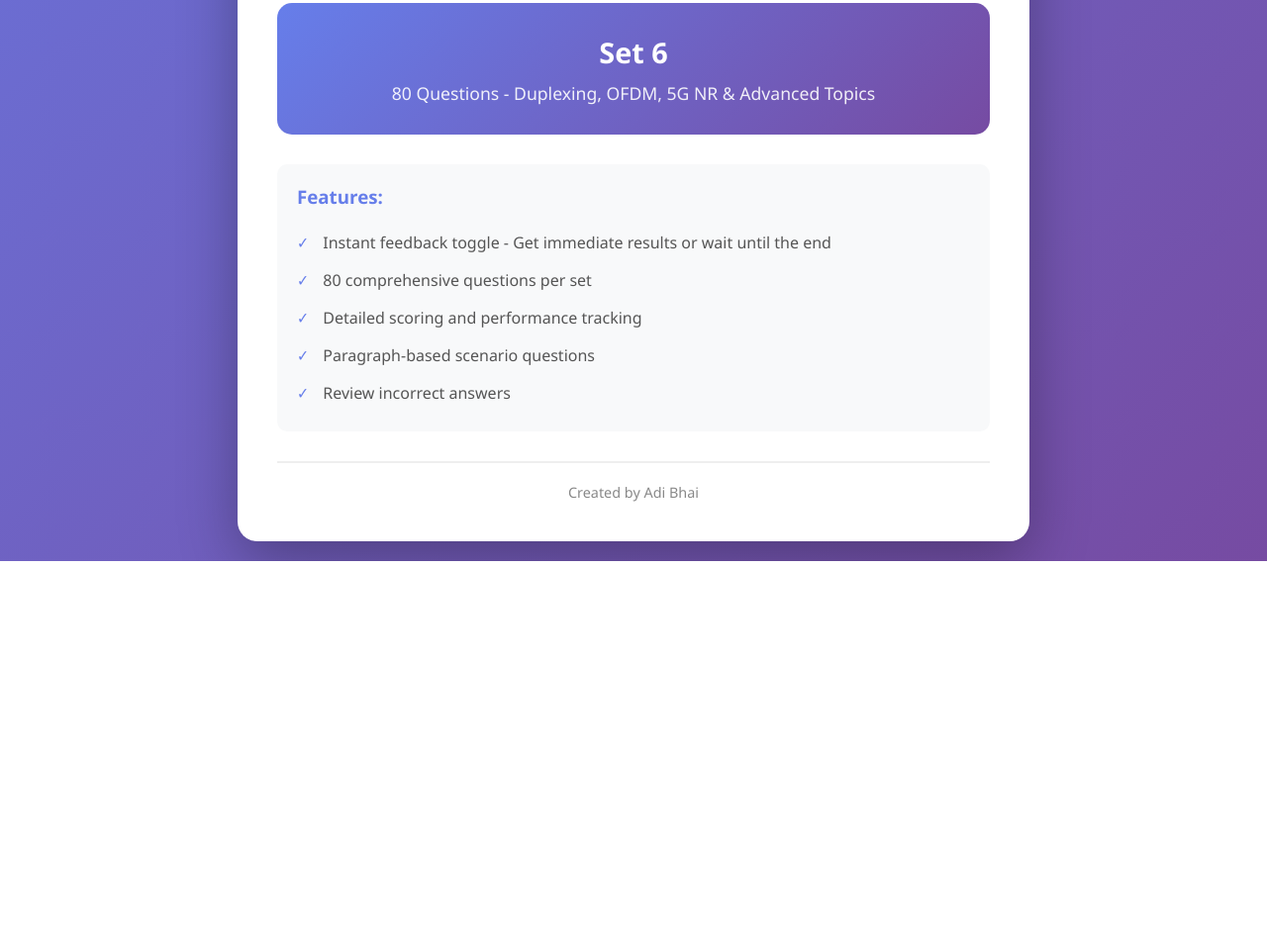
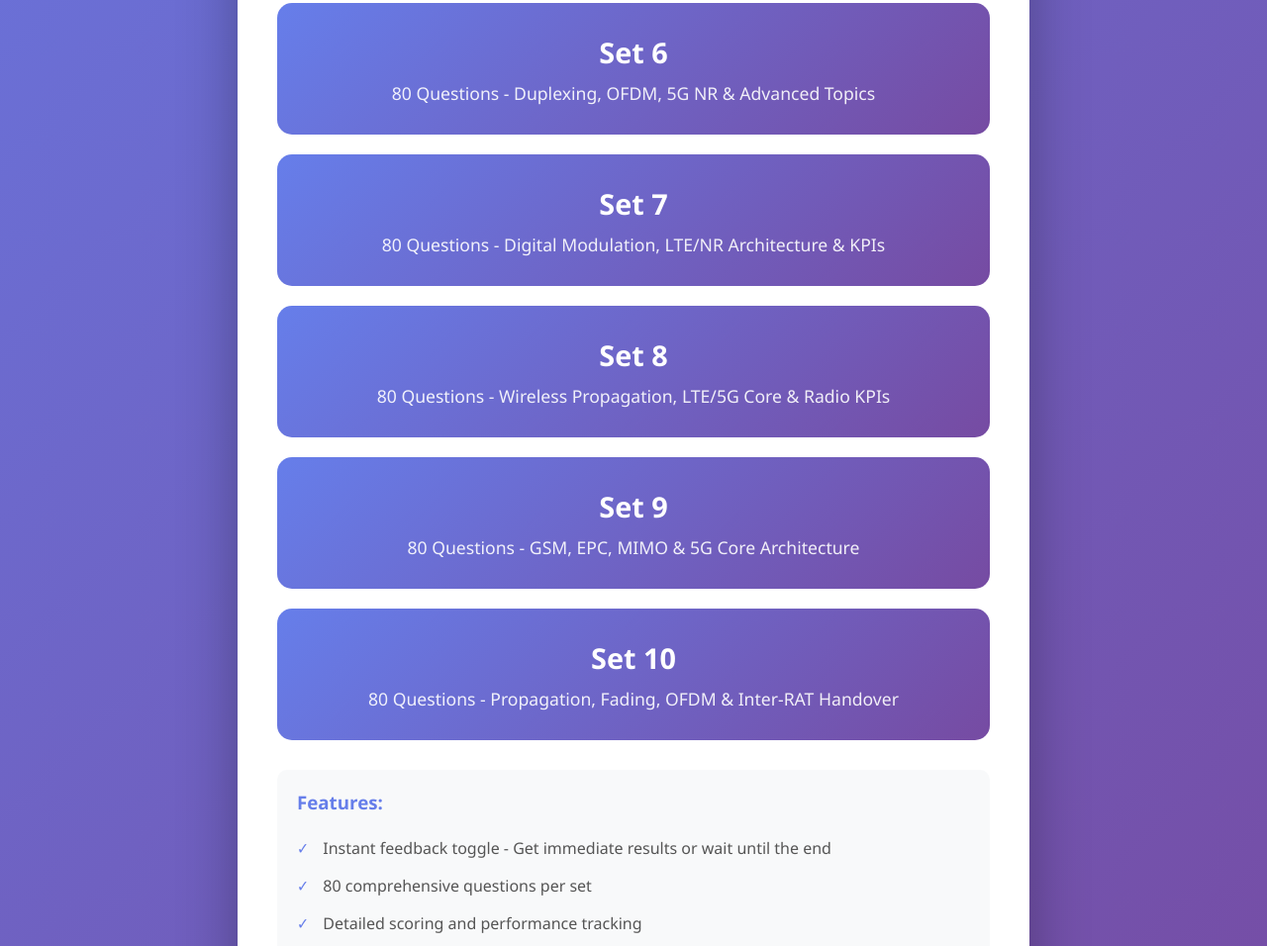
Before and after one commit to aniketkumar6615-del/FCWMC-all-2, a plain HTML site: page index.html in a window 1280 px wide. Shown: the part 951-1907 px from the top of the page at 99% size. Before the commit the page ends 1518 px from the top, so only its background shows below. Drawn offline with Linux system fonts and the light colour scheme.

Commit message:
Add quiz card links for sets 6 to 10

```diff
--- a/index.html
+++ b/index.html
@@ -159,6 +159,26 @@
                 <h2>Set 6</h2>
                 <p>80 Questions - Duplexing, OFDM, 5G NR & Advanced Topics</p>
             </a>
+
+            <a href="set-7.html" class="quiz-card">
+                <h2>Set 7</h2>
+                <p>80 Questions - Digital Modulation, LTE/NR Architecture & KPIs</p>
+            </a>
+
+            <a href="set-8.html" class="quiz-card">
+                <h2>Set 8</h2>
+                <p>80 Questions - Wireless Propagation, LTE/5G Core & Radio KPIs</p>
+            </a>
+
+            <a href="set-9.html" class="quiz-card">
+                <h2>Set 9</h2>
+                <p>80 Questions - GSM, EPC, MIMO & 5G Core Architecture</p>
+            </a>
+
+            <a href="set-10.html" class="quiz-card">
+                <h2>Set 10</h2>
+                <p>80 Questions - Propagation, Fading, OFDM & Inter-RAT Handover</p>
+            </a>
         </div>
 
         <div class="features">
```
